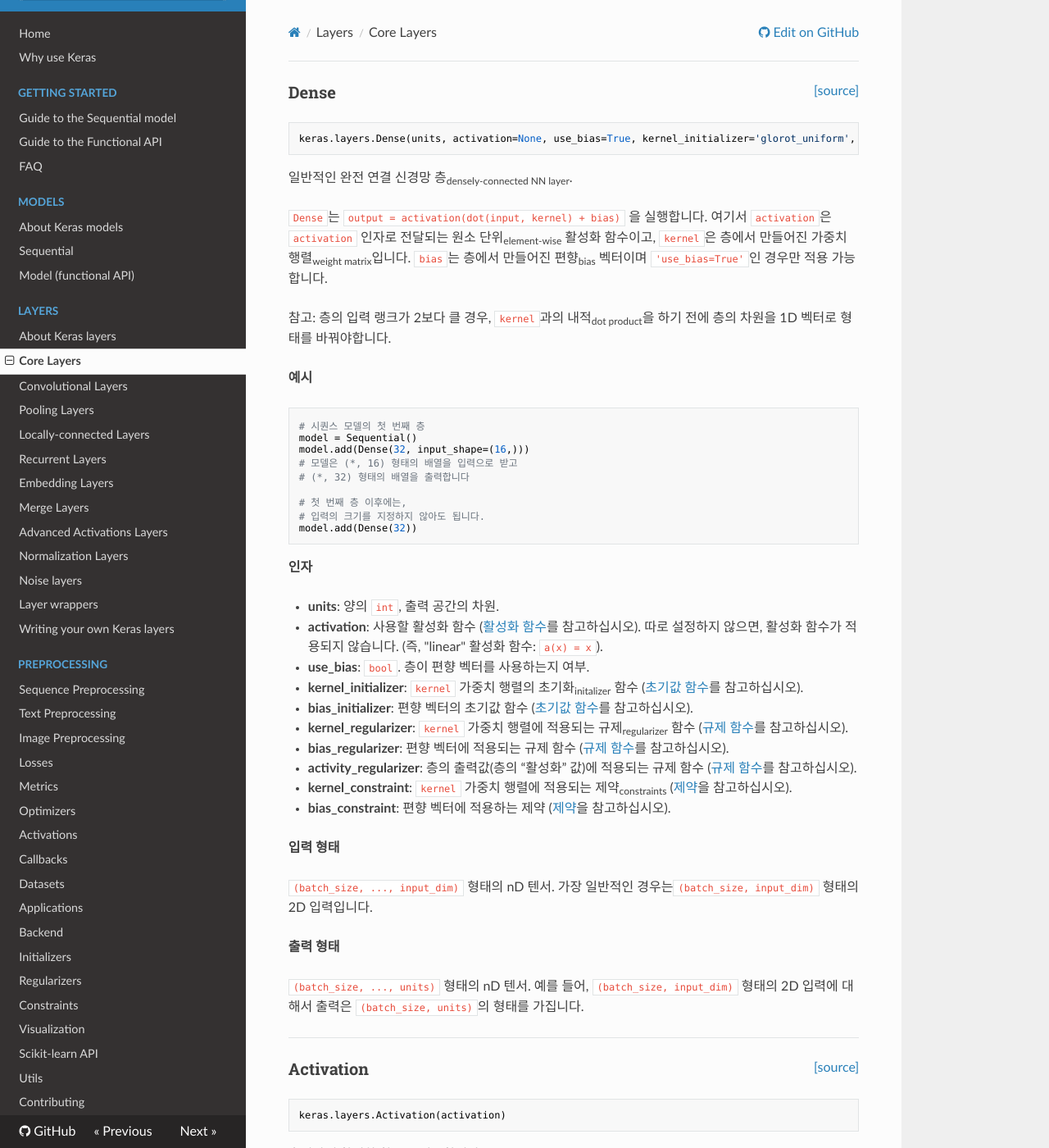
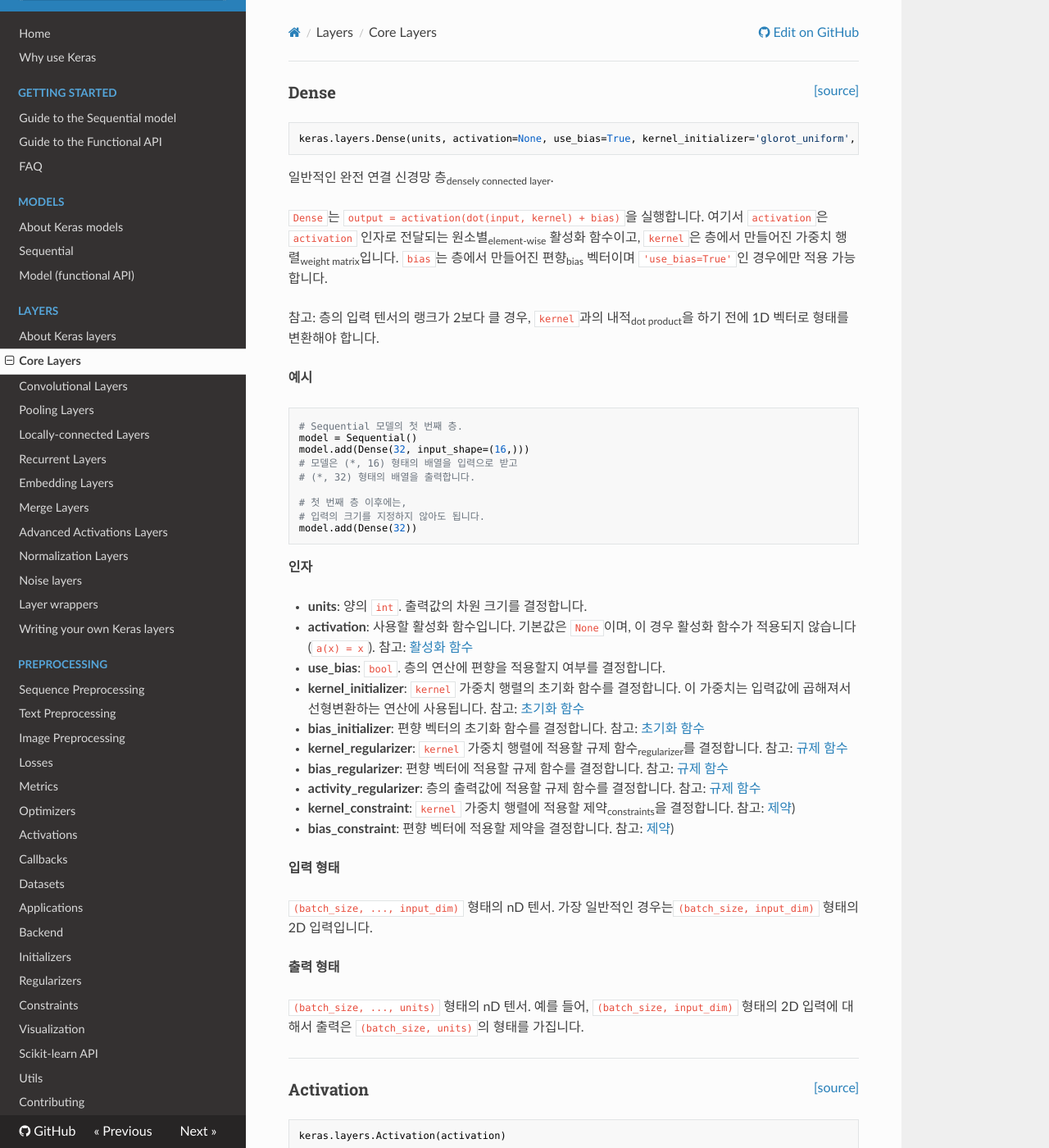
Before and after one commit to keras-team/keras-docs-ko, an MkDocs documentation site: the page built from sources/layers/core.md, in a window 1280 px wide and 1400 px high. Shown: the whole window at 82% size. Built offline with MkDocs 1.6.1, drawn with Linux system fonts in a browser that asks for light colours; nearby versions of some CDN libraries; some of the changed text lies outside the part shown.

Commit message:
Update core.md

````diff
--- a/sources/layers/core.md
+++ b/sources/layers/core.md
@@ -6,23 +6,23 @@
 keras.layers.Dense(units, activation=None, use_bias=True, kernel_initializer='glorot_uniform', bias_initializer='zeros', kernel_regularizer=None, bias_regularizer=None, activity_regularizer=None, kernel_constraint=None, bias_constraint=None)
 ```
 
-일반적인 완전 연결 신경망 층<sub>densely-connected NN layer</sub>.
+일반적인 완전 연결 신경망 층<sub>densely connected layer</sub>.
 
-`Dense`는 `output = activation(dot(input, kernel) + bias)` 을 실행합니다.
-여기서 `activation`은 `activation` 인자로 전달되는 원소 단위<sub>element-wise</sub> 활성화 함수이고,
+`Dense`는 `output = activation(dot(input, kernel) + bias)`을 실행합니다.
+여기서 `activation`은 `activation` 인자로 전달되는 원소별<sub>element-wise</sub> 활성화 함수이고,
 `kernel`은 층에서 만들어진 가중치 행렬<sub>weight matrix</sub>입니다.
-`bias`는 층에서 만들어진 편향<sub>bias</sub> 벡터이며 `'use_bias=True'`인 경우만 적용 가능합니다.
+`bias`는 층에서 만들어진 편향<sub>bias</sub> 벡터이며 `'use_bias=True'`인 경우에만 적용 가능합니다.
 
-참고: 층의 입력 랭크가 2보다 클 경우, `kernel`과의 내적<sub>dot product</sub>을 하기 전에 층의 차원을 1D 벡터로 형태를 바꿔야합니다.
+참고: 층의 입력 텐서의 랭크가 2보다 클 경우, `kernel`과의 내적<sub>dot product</sub>을 하기 전에 1D 벡터로 형태를 변환해야 합니다.
 
 __예시__
 
 ```python
-# 시퀀스 모델의 첫 번째 층
+# Sequential 모델의 첫 번째 층.
 model = Sequential()
 model.add(Dense(32, input_shape=(16,)))
 # 모델은 (*, 16) 형태의 배열을 입력으로 받고
-# (*, 32) 형태의 배열을 출력합니다
+# (*, 32) 형태의 배열을 출력합니다.
 
 # 첫 번째 층 이후에는,
 # 입력의 크기를 지정하지 않아도 됩니다.
@@ -31,26 +31,17 @@
 
 __인자__
 
-- __units__: 양의 `int`, 출력 공간의 차원.
-- __activation__: 사용할 활성화 함수
-  ([활성화 함수](../activations.md)를 참고하십시오).
-  따로 설정하지 않으면, 활성화 함수가 적용되지 않습니다.
-  (즉, "linear" 활성화 함수: `a(x) = x`).
-- __use_bias__: `bool`. 층이 편향 벡터를 사용하는지 여부.
-- __kernel_initializer__: `kernel` 가중치 행렬의 초기화<sub>initalizer</sub> 함수
-  ([초기값 함수](../initializers.md)를 참고하십시오).
-- __bias_initializer__: 편향 벡터의 초기값 함수
-  ([초기값 함수](../initializers.md)를 참고하십시오).
-- __kernel_regularizer__: `kernel` 가중치 행렬에 적용되는 규제<sub>regularizer</sub> 함수
-  ([규제 함수](../regularizers.md)를 참고하십시오).
-- __bias_regularizer__: 편향 벡터에 적용되는 규제 함수
-  ([규제 함수](../regularizers.md)를 참고하십시오).
-- __activity_regularizer__: 층의 출력값(층의 “활성화” 값)에 적용되는 규제 함수
-  ([규제 함수](../regularizers.md)를 참고하십시오).
-- __kernel_constraint__: `kernel` 가중치 행렬에 적용되는 제약<sub>constraints</sub>
-  ([제약](../constraints.md)을 참고하십시오).
-- __bias_constraint__: 편향 벡터에 적용하는 제약
-  ([제약](../constraints.md)을 참고하십시오).
+- __units__: 양의 `int`. 출력값의 차원 크기를 결정합니다.
+- __activation__: 사용할 활성화 함수입니다. 기본값은 `None`이며, 이 경우 활성화 함수가 적용되지 않습니다(`a(x) = x`). 참고: [활성화 함수](../activations.md)
+- __use_bias__: `bool`. 층의 연산에 편향을 적용할지 여부를 결정합니다.
+- __kernel_initializer__: `kernel` 가중치 행렬의 초기화 함수를 결정합니다. 이 가중치는 입력값에 곱해져서 선형변환하는 연산에 사용됩니다. 참고: [초기화 함수](../initializers.md)
+- __bias_initializer__: 편향 벡터의 초기화 함수를 결정합니다. 참고: [초기화 함수](../initializers.md)
+- __kernel_regularizer__: `kernel` 가중치 행렬에 적용할 규제 함수<sub>regularizer</sub>를 결정합니다. 참고: [규제 함수](../regularizers.md)
+- __bias_regularizer__: 편향 벡터에 적용할 규제 함수를 결정합니다. 참고: [규제 함수](../regularizers.md)
+- __activity_regularizer__: 층의 출력값에 적용할 규제 함수를 결정합니다. 참고: [규제 함수](../regularizers.md)
+- __kernel_constraint__: `kernel` 가중치 행렬에 적용할 제약<sub>constraints</sub>을 결정합니다. 참고: [제약](../constraints.md))
+- __bias_constraint__: 편향 벡터에 적용할 제약을 결정합니다. 참고: [제약](../constraints.md))
+
 
 __입력 형태__
 
@@ -78,14 +69,13 @@
 
 __인자__
 
-- __activation__:  Theano나 Tensorflow 또는 다른 곳에서 사용하는 활성화 함수의 이름
-  ([활성화 함수](../activations.md)를 참고하십시오)
+- __activation__:  Theano나 TensorFlow 또는 다른 곳에서 사용하는 활성화 함수의 이름 문자열. 참고: [활성화 함수](../activations.md)
 
 __입력 형태__
 
-임의의 형태입니다. 모델의 첫 번째 층으로 Activation층을
-사용할 때 키워드 인자 `input_shape`로 형태를 지정합니다.
-`input_shape`는 정수 튜플<sub>tuple of integers</sub>로 샘플 축을 포함하지 않습니다.
+임의의 형태입니다. 모델의 첫 번째 층으로 `Activation`층을
+사용하려면 키워드 인자 `input_shape`로 형태를 지정해야 합니다.
+`input_shape`는 `int`로 이루어진 튜플로 샘플 축을 포함하지 않습니다.
 
 __출력 형태__
 
@@ -104,18 +94,18 @@
 
 입력에 드롭아웃을 적용합니다.
 
-드롭아웃은 학습 과정 중 업데이트를 할 때  `rate` 의 비율에 따라 입력 유닛을 무작위로 0으로 설정합니다. 이는 과적합을 방지하는데 도움이 됩니다.
+드롭아웃은 학습 과정 중 업데이트를 할 때  `rate`의 비율에 따라 입력 유닛을 무작위로 0으로 설정합니다. 이는 과적합을 방지하는데 도움이 됩니다.
 
 __인자__
 
-- __rate__: 0과 1사이 `float`. 드롭시킬 입력 유닛의 비율.
+- __rate__: 0과 1사이의 `float`. 0으로 설정할 입력 유닛의 비율입니다.
 - __noise_shape__: 입력과 곱하게 되는 이진 드롭아웃 마스크의
-  형태를 나타내는 1D 정수 텐서.
+  형태를 나타내는 1D 정수 텐서입니다.
   예를 들어, 입력이 `(batch_size, timesteps, features)`의
   형태를 가지는 경우, 드롭아웃 마스크를
   모든 시간 단계에 대해서 동일하게 적용하고 싶다면
   `noise_shape=(batch_size, 1, features)`를 사용하면 됩니다.
-- __seed__: 난수<sub>random</sub> 시드로 사용할 파이썬 정수형.
+- __seed__: `int`. 난수 생성에 사용할 시드를 정합니다.
 
 __참고__
 
@@ -136,15 +126,7 @@
 
 __인자__
 
-- __data_format__: `string`,
-  입력 차원의 순서를 지정할수 있으며 `'channels_last'` (기본값) 혹은 `'channels_first'` 중 하나를 지정합니다.
-  이 인자는 모델을 하나의 데이터 형식에서 다른 형식으로
-  바꿀 때 가중치 순서를 보존할 때 이용됩니다.
-  `'channels_last'`는 `(batch, ..., channels)` 형태의 입력에 대응되고, `'channels_first'`는 `(batch, channels, ...)` 형태의
-  입력에 대응합니다.
-  기본 값은 `~/.keras/keras.json`에 위치한
-  케라스 구성 파일의 `image_data_format` 값으로 지정됩니다.
-  따로 설정하지 않으면 `'channels_last'`으로 설정이 됩니다.
+- __data_format__: `str`. 입력 데이터의 차원 순서를 정의하는 인자로 `'channels_last'`(기본값) 또는 `'channels_first'` 가운데 하나를 지정합니다. 입력 형태가 `(batch, time, ..., channels)`로 채널 정보가 마지막에 올 경우 `'channels_last'`를, `(batch, time, channels, ...)`로 채널 정보가 먼저 올 경우 `'channels_first'`를 선택합니다. 케라스 설정 `~/.keras/keras.json`파일에 있는 `image_data_format`값을 기본값으로 사용하며, 해당 값이 없는 경우 자동으로 `'channels_last'`를 기본값으로 적용합니다.
 
 __예시__
 
````
